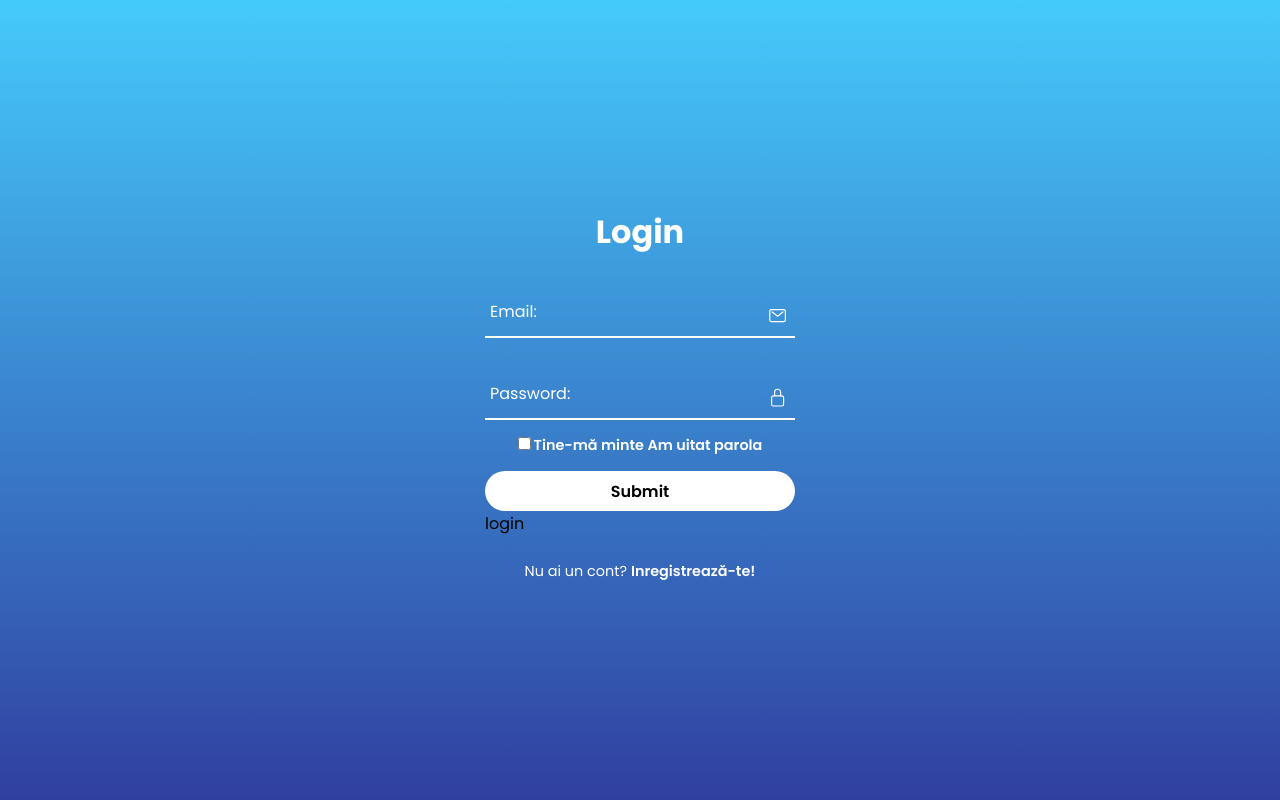
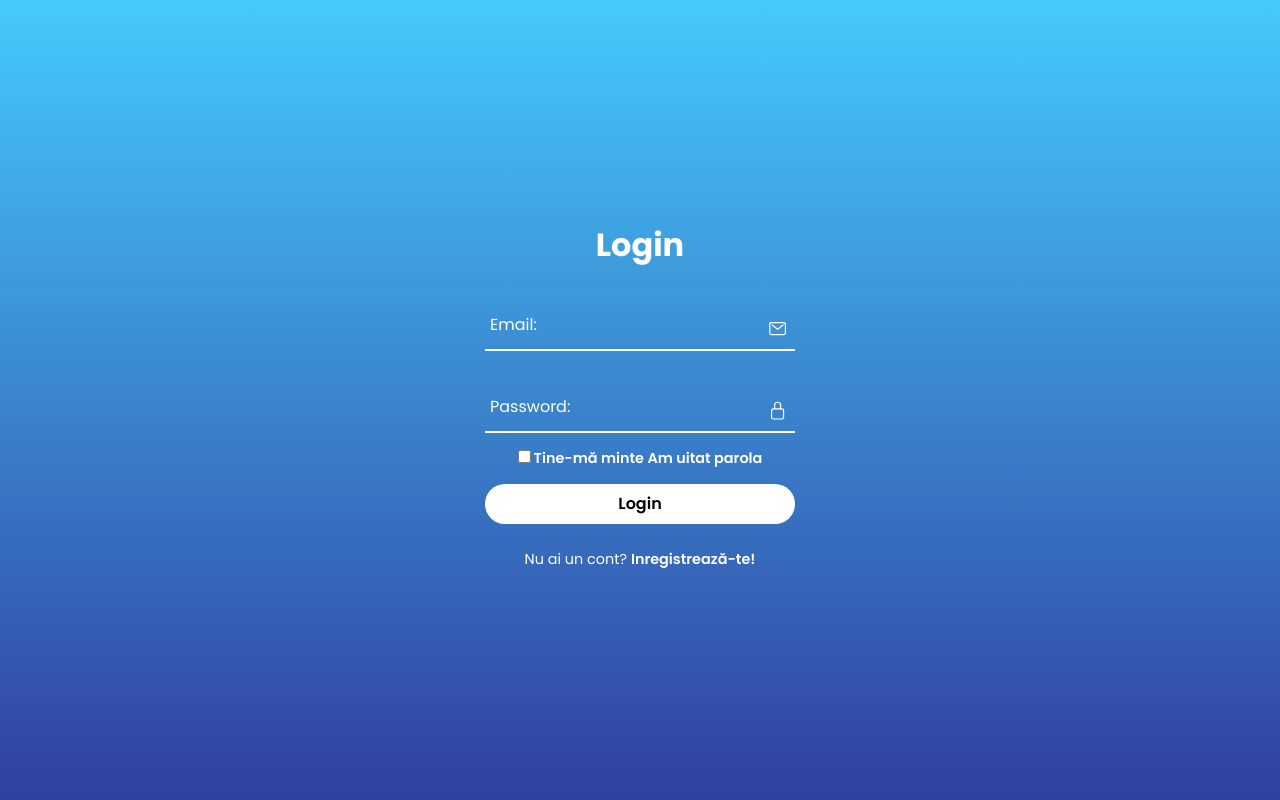
Before and after one commit to Alexandrudiun/HE3.0, a PHP site: page / in a window 1280 px wide. Run offline with PHP 8.4, Linux system fonts and the light colour scheme.

Commit message:
Update index.php

```diff
--- a/index.php
+++ b/index.php
@@ -31,9 +31,8 @@
             <label for=""><input type="checkbox">Tine-mă minte <a href="#">Am uitat parola</a></label>
           </div>
           <div class="message" id="message" ></div>
-          <div class="button">
-
-          <input type="submit" name="submit">login
+          <div class="">
+          <input type="submit" name="submit" value="Login">
           </div>
           <div class="register">
             <p>Nu ai un cont? <a href="index1.php">Inregistrează-te! </a></p>
```
